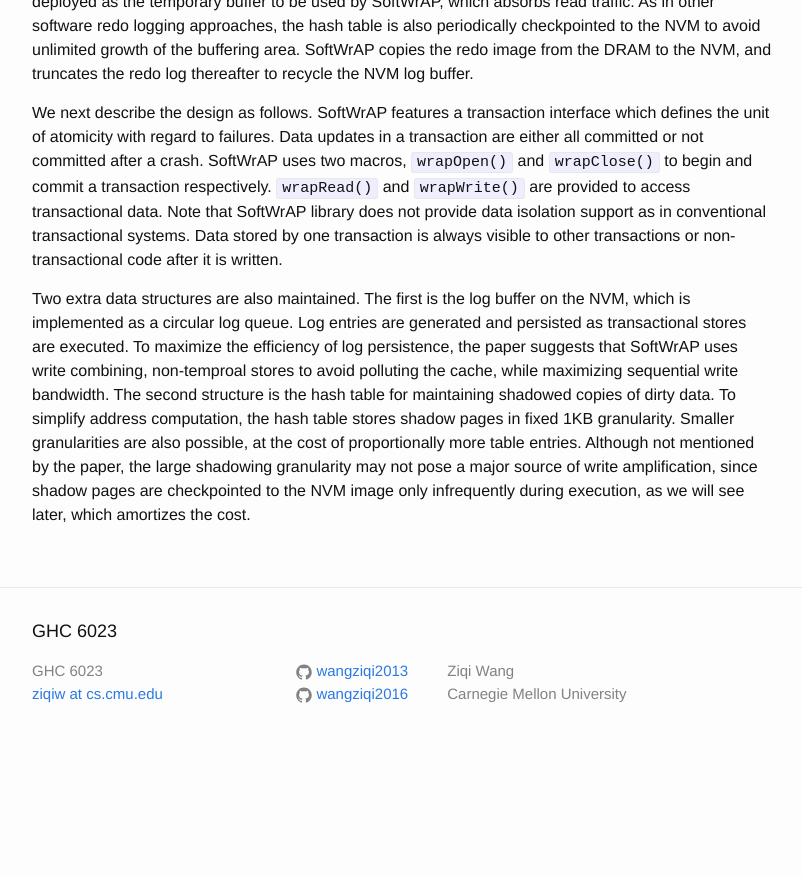
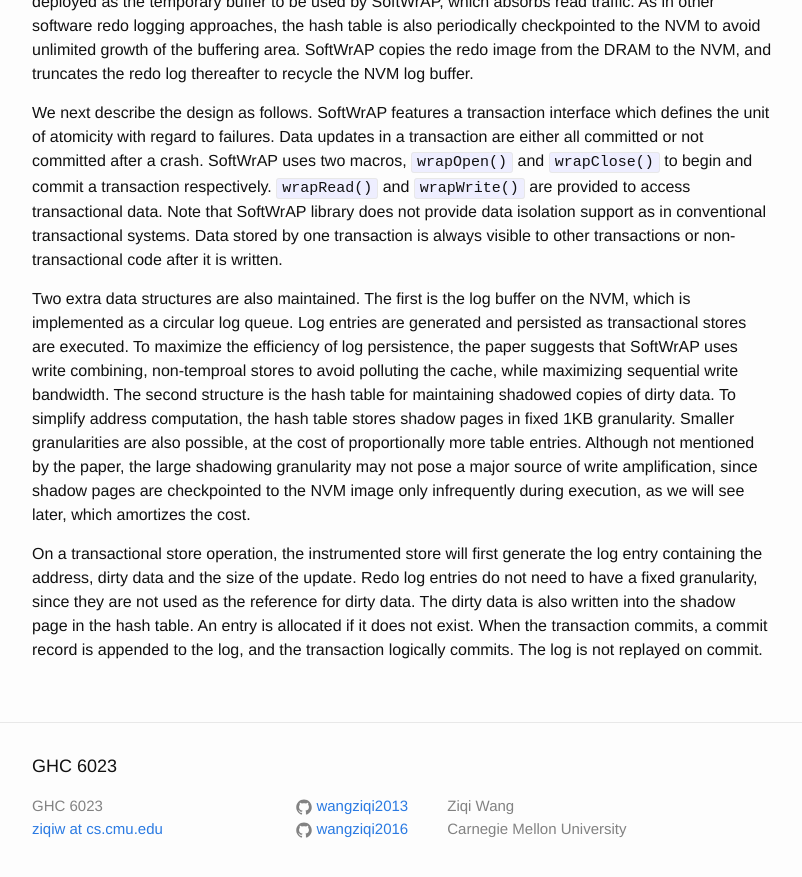
Before and after one commit to wangziqi2013/wangziqi2013.github.io, a Jekyll site: the page built from _posts/2020-08-05-softwrap.markdown, in a window 1280 px wide and 900 px high, scrolled down 1651 px. Shown: the top 877 px of the window, without its empty margins (238-1040 px from the left). Built offline with Jekyll 4.4.1, drawn with Linux system fonts in a browser that asks for light colours; before the commit the page ends 2416 px from its top, so only the background shows below that.

Commit message:
Adding store

```diff
--- a/_posts/2020-08-05-softwrap.markdown
+++ b/_posts/2020-08-05-softwrap.markdown
@@ -78,3 +78,9 @@ the hash table stores shadow pages in fixed 1KB granularity. Smaller granulariti
 of proportionally more table entries. Although not mentioned by the paper, the large shadowing granularity may not pose
 a major source of write amplification, since shadow pages are checkpointed to the NVM image only infrequently during execution,
 as we will see later, which amortizes the cost.
+
+On a transactional store operation, the instrumented store will first generate the log entry containing the address,
+dirty data and the size of the update. Redo log entries do not need to have a fixed granularity, since they are not used
+as the reference for dirty data. The dirty data is also written into the shadow page in the hash table. An entry is
+allocated if it does not exist. When the transaction commits, a commit record is appended to the log, and the transaction
+logically commits. The log is not replayed on commit.
```
